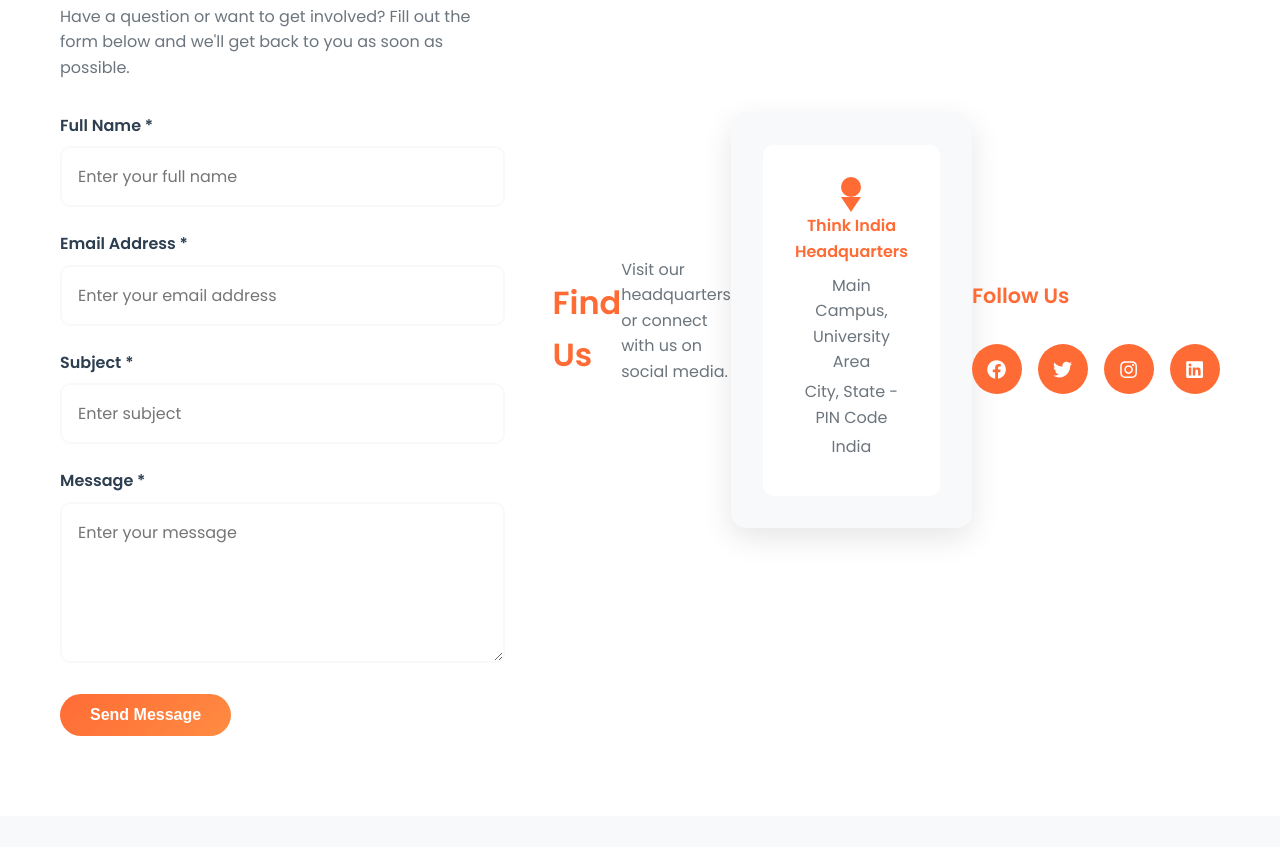
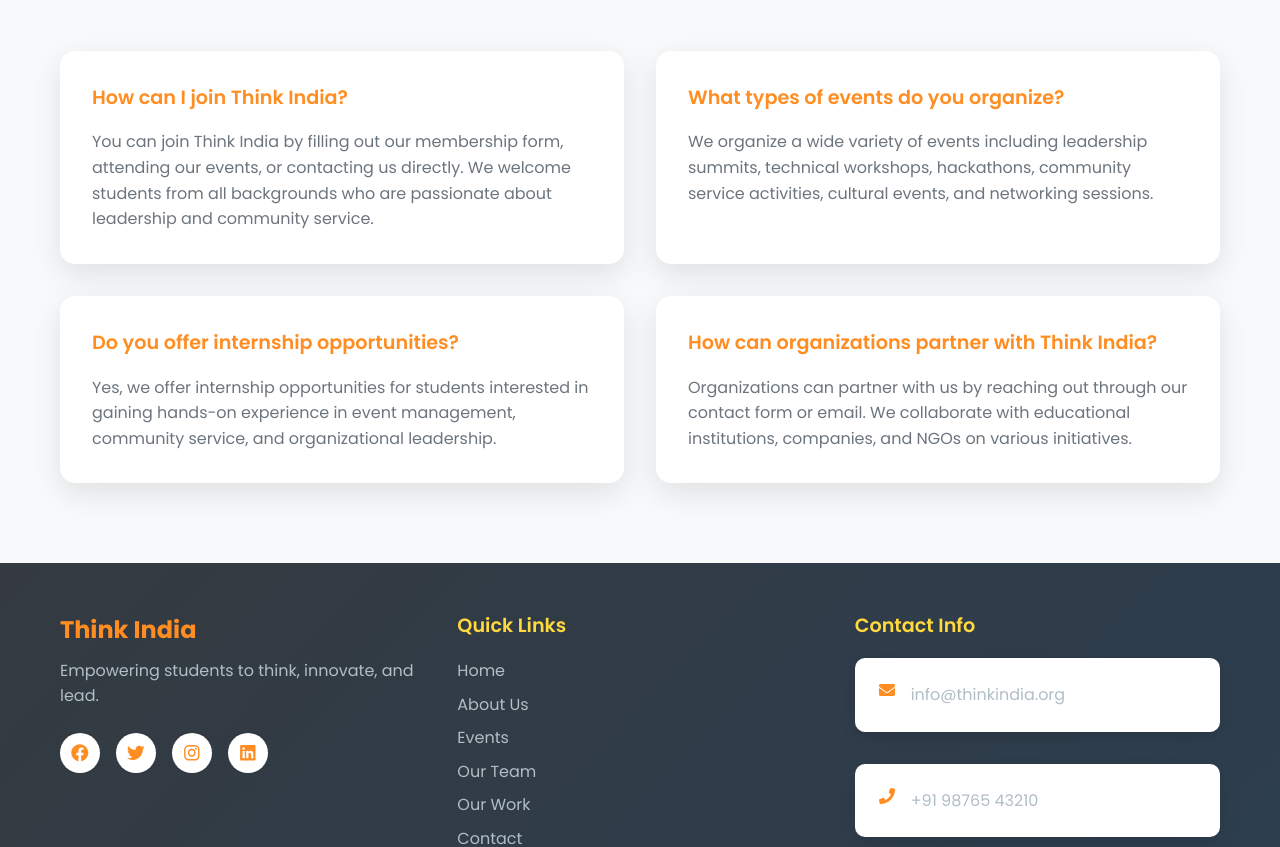
Before and after one commit to Simran759/Think_India, a React (Create React App) app: page /contact in a window 1280 px wide. Shown: the part 1302-2149 px from the top of the page. Built offline with nearby package versions, Linux system fonts and the light colour scheme.

Commit message:
Normalize all line endings to CRLF

```diff
--- a/src/components/Footer.js
+++ b/src/components/Footer.js
@@ -55,14 +55,14 @@
             </div>
           </div>
 
-          <div className="footer-section">
+          {/* <div className="footer-section">
             <h4>Newsletter</h4>
             <p>Stay updated with our latest events and activities.</p>
             <div className="newsletter-form">
               <input type="email" placeholder="Enter your email" />
               <button type="submit" className="btn btn-primary">Subscribe</button>
             </div>
-          </div>
+          </div> */}
         </div>
 
         <div className="footer-bottom">
--- a/src/index.css
+++ b/src/index.css
@@ -5,11 +5,11 @@
 }
 
 :root {
-  --primary-orange: #FF6B35;
-  --secondary-orange: #FF8C42;
+  --primary-orange: #FF8D21;
+  --secondary-orange: #FFA652;
   --accent-yellow: #FFD93D;
   --light-yellow: #FFF3B0;
-  --dark-orange: #E55A2B;
+  --dark-orange: #FFAB5D;
   --white: #FFFFFF;
   --light-gray: #F8F9FA;
   --dark-gray: #343A40;
--- a/src/pages/Contact.js
+++ b/src/pages/Contact.js
@@ -124,122 +124,7 @@
         </div>
       </section>
 
-      {/* Contact Form Section */}
-      <section className="section contact-form-section">
-        <div className="container">
-          <div className="contact-form-grid">
-            <motion.div
-              initial={{ opacity: 0, x: -50 }}
-              whileInView={{ opacity: 1, x: 0 }}
-              transition={{ duration: 0.6 }}
-              viewport={{ once: true }}
-              className="contact-form"
-            >
-              <h2>Send Us a Message</h2>
-              <p>Have a question or want to get involved? Fill out the form below and we'll get back to you as soon as possible.</p>
 
-              <form onSubmit={handleSubmit}>
-                <div className="form-group">
-                  <label htmlFor="name">Full Name *</label>
-                  <input
-                    type="text"
-                    id="name"
-                    name="name"
-                    value={formData.name}
-                    onChange={handleChange}
-                    required
-                    placeholder="Enter your full name"
-                  />
-                </div>
-
-                <div className="form-group">
-                  <label htmlFor="email">Email Address *</label>
-                  <input
-                    type="email"
-                    id="email"
-                    name="email"
-                    value={formData.email}
-                    onChange={handleChange}
-                    required
-                    placeholder="Enter your email address"
-                  />
-                </div>
-
-                <div className="form-group">
-                  <label htmlFor="subject">Subject *</label>
-                  <input
-                    type="text"
-                    id="subject"
-                    name="subject"
-                    value={formData.subject}
-                    onChange={handleChange}
-                    required
-                    placeholder="Enter subject"
-                  />
-                </div>
-
-                <div className="form-group">
-                  <label htmlFor="message">Message *</label>
-                  <textarea
-                    id="message"
-                    name="message"
-                    value={formData.message}
-                    onChange={handleChange}
-                    required
-                    rows="5"
-                    placeholder="Enter your message"
-                  ></textarea>
-                </div>
-
-                <button type="submit" className="btn btn-primary">
-                  Send Message
-                </button>
-              </form>
-            </motion.div>
-
-            <motion.div
-              initial={{ opacity: 0, x: 50 }}
-              whileInView={{ opacity: 1, x: 0 }}
-              transition={{ duration: 0.6 }}
-              viewport={{ once: true }}
-              className="contact-map"
-            >
-              <h2>Find Us</h2>
-              <p>Visit our headquarters or connect with us on social media.</p>
-
-              <div className="map-container">
-                <div className="map-placeholder">
-                  <div className="map-content">
-                    <div className="map-marker"></div>
-                    <h4>Think India Headquarters</h4>
-                    <p>Main Campus, University Area</p>
-                    <p>City, State - PIN Code</p>
-                    <p>India</p>
-                  </div>
-                </div>
-              </div>
-
-              <div className="social-links">
-                <h3>Follow Us</h3>
-                <div className="social-icons">
-                  <a href="#" className="social-icon" aria-label="Facebook">
-                    <FaFacebook />
-                  </a>
-                  <a href="#" className="social-icon" aria-label="Twitter">
-                    <FaTwitter />
-                  </a>
-                  <a href="#" className="social-icon" aria-label="Instagram">
-                    <FaInstagram />
-                  </a>
-                  <a href="#" className="social-icon" aria-label="LinkedIn">
-                    <FaLinkedin />
-                  </a>
-                </div>
-              </div>
-            </motion.div>
-          </div>
-        </div>
-      </section>
 
       {/* FAQ Section */}
       <section className="section faq-section">
--- a/src/pages/Home.js
+++ b/src/pages/Home.js
@@ -25,7 +25,7 @@
             transition={{ duration: 0.8 }}
           >
             <h1 className="hero-title">
-              Welcome to <span className="highlight">Think India</span>
+              Welcome to <span className="highlight">Think India MNIT</span>
             </h1>
             <p className="hero-subtitle">
               Empowering students to think, innovate, and lead. Building a brighter future for India through education, collaboration, and community service.
```
Also changed, not shown: src/pages/Home.css (+17 -2 lines).
